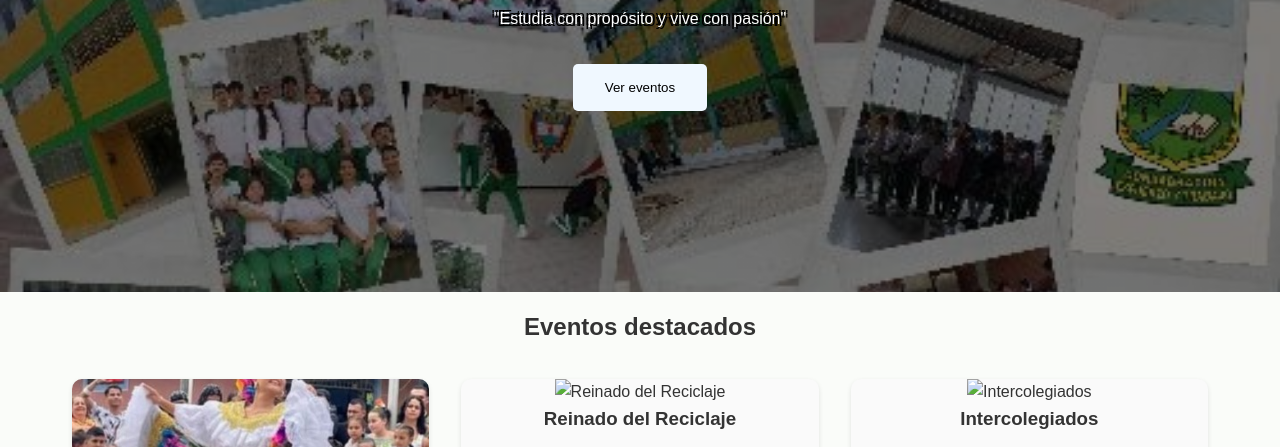
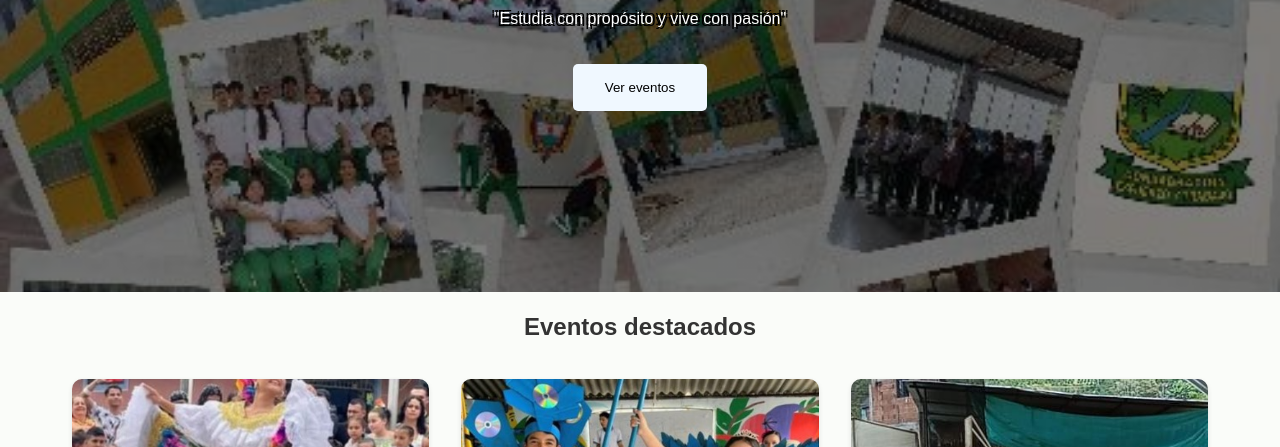
Before and after one commit to lorena2009rs-glitch/sanjoaquin, a plain HTML site: page index.html in a window 1280 px wide. Shown: the part 338-785 px from the top of the page. Drawn offline with Linux system fonts and the light colour scheme; files whose address does not match are found by name.

Commit message:
Update index.html

```diff
--- a/index.html
+++ b/index.html
@@ -208,13 +208,13 @@
         </div>
 
         <div class="propiedades-card">
-          <img src="img/reinadodelreciclaje.jpeg" alt="Reinado del Reciclaje">
+          <img src="reinadodelreciclaje.jpeg" alt="Reinado del Reciclaje">
           <h3>Reinado del Reciclaje</h3>
           <a href="reciclaje.html" class="cta-button">Ver detalles</a>
         </div>
 
         <div class="propiedades-card">
-          <img src="img/intercursos.jpeg" alt="Intercolegiados">
+          <img src="intercursos.jpeg" alt="Intercolegiados">
           <h3>Intercolegiados</h3>
           <a href="intercursos.html" class="cta-button">Ver detalles</a>
         </div>
```
